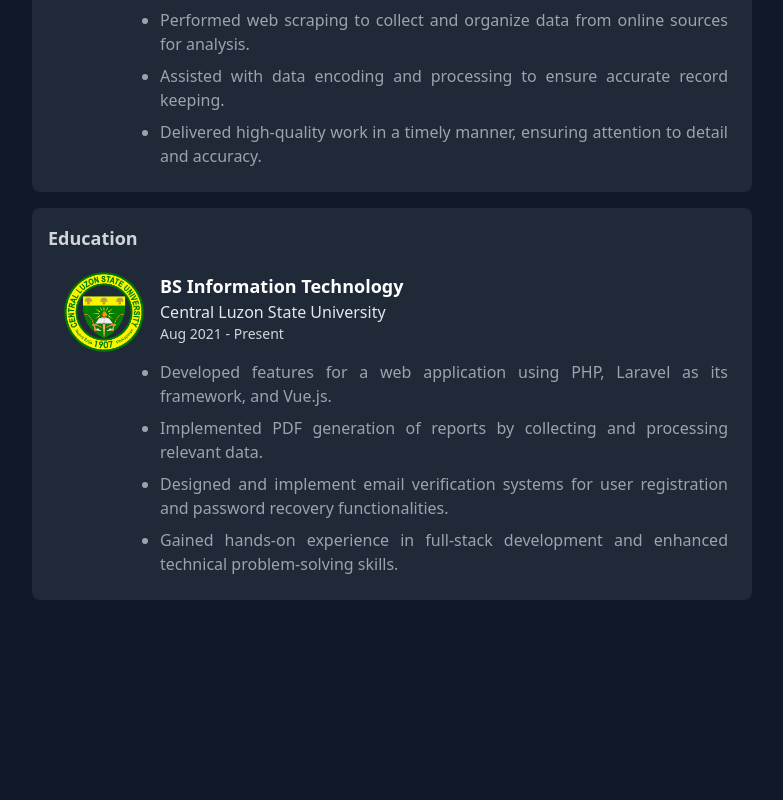
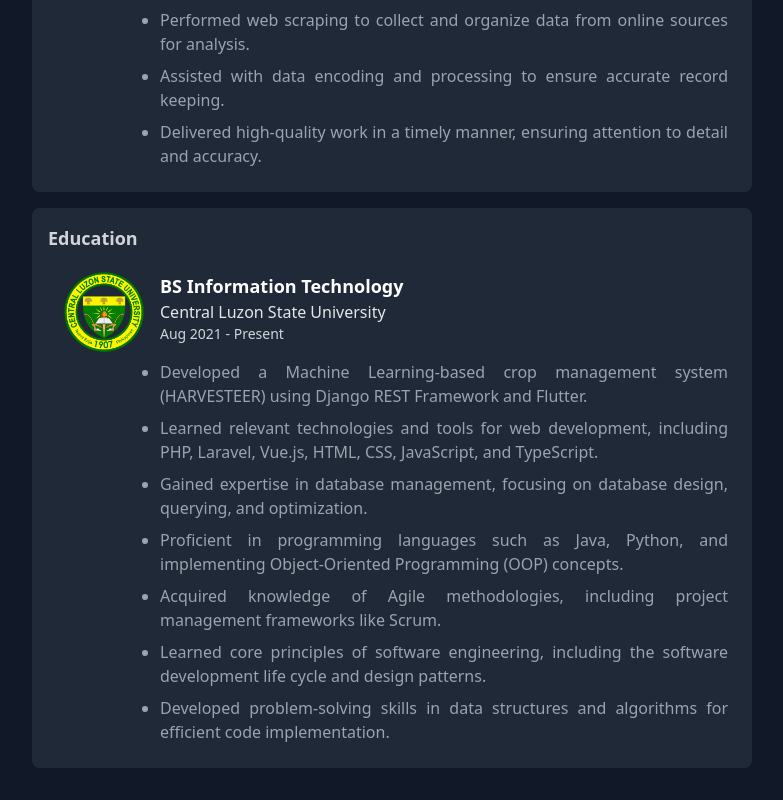
Before and after one commit to jeremdebien/portfolio, a React (Vite) app: page /portfolio/about in a window 1280 px wide. Shown: the part 1453-2253 px from the top of the page, without its empty margins (496-1279 px from the left). Before the commit the page ends 2085 px from the top, so only its background shows below. Built offline with nearby package versions, Linux system fonts and the light colour scheme.

Commit message:
Update education info

```diff
--- a/src/pages/About.tsx
+++ b/src/pages/About.tsx
@@ -87,10 +87,13 @@ const About = () => {
                             position="BS Information Technology"
                             duration="Aug 2021 - Present"
                             responsibilities={[
-                                "Developed features for a web application using PHP, Laravel as its framework, and Vue.js.",
-                                "Implemented PDF generation of reports by collecting and processing relevant data.",
-                                "Designed and implement email verification systems for user registration and password recovery functionalities.",
-                                "Gained hands-on experience in full-stack development and enhanced technical problem-solving skills.",
+                                "Developed a Machine Learning-based crop management system (HARVESTEER) using Django REST Framework and Flutter.",
+                                "Learned relevant technologies and tools for web development, including PHP, Laravel, Vue.js, HTML, CSS, JavaScript, and TypeScript.",
+                                "Gained expertise in database management, focusing on database design, querying, and optimization.",
+                                "Proficient in programming languages such as Java, Python, and implementing Object-Oriented Programming (OOP) concepts.",
+                                "Acquired knowledge of Agile methodologies, including project management frameworks like Scrum.",
+                                "Learned core principles of software engineering, including the software development life cycle and design patterns.",
+                                "Developed problem-solving skills in data structures and algorithms for efficient code implementation.",
                             ]}
                         />
                     </div>
```
